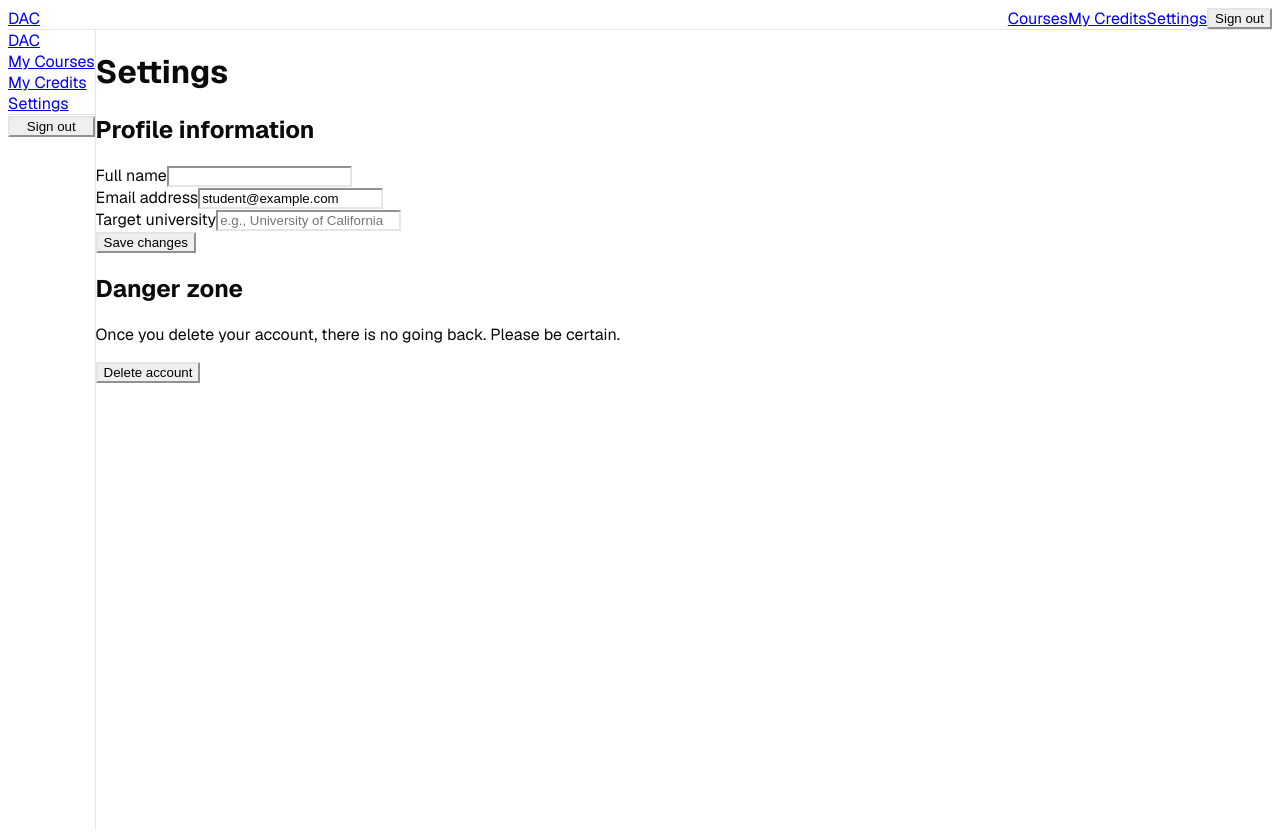
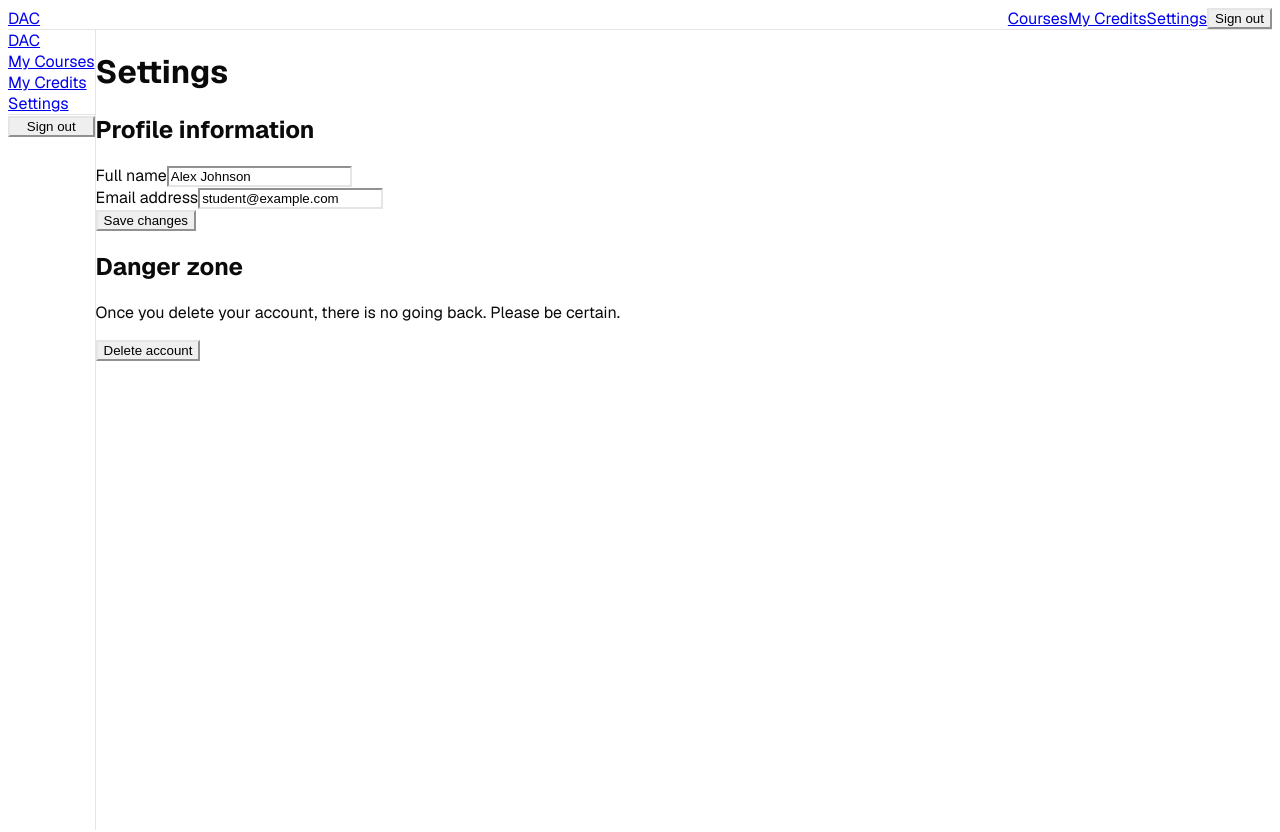
Before and after one commit to teamdac/dac, a Next.js app: page /dashboard/settings in a window 1280 px wide. Shown: the top 832 px of the page. Built offline with nearby package versions, Linux system fonts and the light colour scheme.

Commit message:
Fix settings page completely

```diff
--- a/app/(dashboard)/dashboard/settings/page.tsx
+++ b/app/(dashboard)/dashboard/settings/page.tsx
@@ -8,9 +8,8 @@ import { mockUser } from "@/lib/mock";
 
 export default function SettingsPage() {
   const [formData, setFormData] = useState({
-    fullName: mockUser.fullName,
+    name: mockUser.name,
     email: mockUser.email,
-    university: mockUser.university || "",
   });
 
   const handleChange = (e: React.ChangeEvent<HTMLInputElement>) => {
@@ -34,8 +33,8 @@ export default function SettingsPage() {
         <div className="space-y-4">
           <Input
             label="Full name"
-            name="fullName"
-            value={formData.fullName}
+            name="name"
+            value={formData.name}
             onChange={handleChange}
           />
           <Input
@@ -43,13 +42,6 @@ export default function SettingsPage() {
             name="email"
             type="email"
             value={formData.email}
-            onChange={handleChange}
-          />
-          <Input
-            label="Target university"
-            name="university"
-            placeholder="e.g., University of California"
-            value={formData.university}
             onChange={handleChange}
           />
           <Button onClick={handleSave}>Save changes</Button>
```
